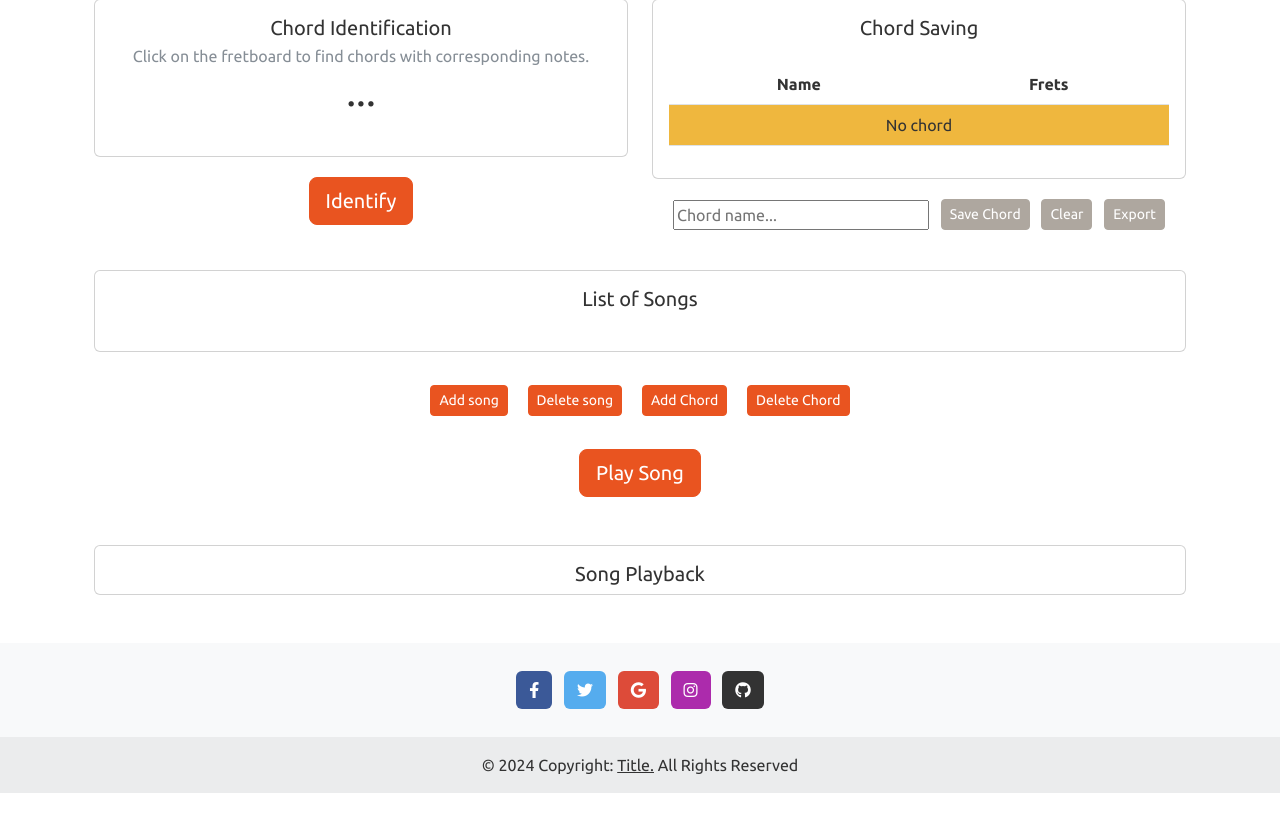
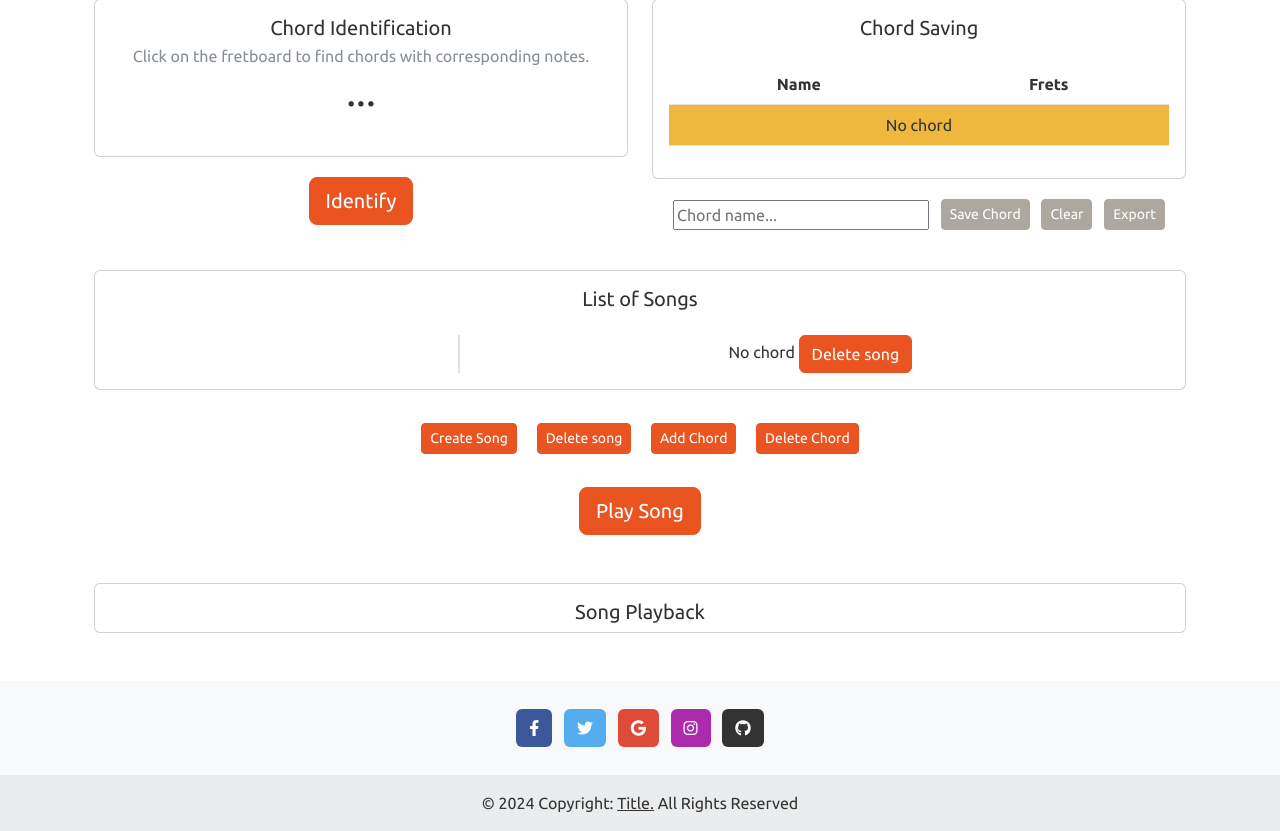
Before and after one commit to BaileyThorpTecht/L6SD_24T4_Capstone_MusicWebsite, a Django app: page / in a window 1280 px wide. Shown: the part 730-1561 px from the top of the page. Before the commit the page ends 1523 px from the top, so only its background shows below. Run offline with Django 5.2, Linux system fonts and the light colour scheme; data that the repository does not hold is empty; some libraries are stand-ins or nearby versions.

Commit message:
add chord button added
got some views and ajax set up

```diff
--- a/musicwebsite/models.py
+++ b/musicwebsite/models.py
@@ -12,10 +12,6 @@ class Song(models.Model):
 
     # These are the fields related to the 'Song' model
     title = models.CharField(max_length=50)
-
-    # These are Timestaps for when the song was created or updated
-    created_at = models.DateTimeField(auto_now_add=True)
-    updated_at = models.DateTimeField(auto_now_add=True)
 
     def __str__(self):
         return super().__str__()
--- /dev/null
+++ b/musicwebsite/static/js/songs.js
@@ -0,0 +1,36 @@
+function updateSongList(innerHtml){
+    $("#js-song-container").html(innerHtml);
+}
+
+$("#js-song-section").on("click", ".js-create-song", createSong)
+
+function createSong(){
+  var btn = $(this);
+  $.ajax({
+    url: btn.attr("data-url"),
+    type: 'get',
+    dataType: 'json',
+
+    success: function (data) {
+      updateSongList(data.html_song_list);
+    }
+  });
+
+}
+
+
+$("#js-song-container").on("click", ".js-delete-song", deleteSong)
+
+function deleteSong(){
+  var btn = $(this);
+  $.ajax({
+    url: btn.attr("data-url"),
+    type: 'get',
+    dataType: 'json',
+
+    success: function (data) {
+      updateSongList(data.html_song_list);
+    }
+  });
+
+}
--- a/musicwebsite/templates/musicwebsite/index.html
+++ b/musicwebsite/templates/musicwebsite/index.html
@@ -15,7 +15,6 @@
     <script src="https://cdn.jsdelivr.net/npm/bootstrap@5.3.2/dist/js/bootstrap.bundle.min.js"></script>
 
     <!-- Scripts -->
-    <script src="{% static '/js/chords.js' %}"></script>
 
 
     <!-- Icon for website tab -->
@@ -151,13 +150,18 @@
       </div>
 
       <!-- List of Songs -->
-      <div class="text-center mb-5">
+      <div class="text-center mb-5" id="js-song-section">
         <div class="card mx-auto" style="width: 100%;">
           <h5 class="card-title mt-3">List of Songs</h5>
-          <div class="card-body"></div>
+          <div class="card-body container" id="js-song-container">
+            {% include 'musicwebsite/partial_song_list.html' %}
+          </div>
         </div>
         <div class="button-container">
-          <button class="btn btn-sm btn-primary me-3">Add song</button>
+          <button type="button"
+            data-url="{% url 'song_create' %}"
+            class="btn btn-sm btn-primary me-3 js-create-song">Create Song</button>
+
           <button class="btn btn-sm btn-primary me-3">Delete song</button>
           <button class="btn btn-sm btn-primary me-3" id="addChord">Add Chord</button>
           <button class="btn btn-sm btn-primary">Delete Chord</button>
@@ -831,5 +835,14 @@ $("#chord-table").on("click", ".js-play-chord", selectCustomChord);
 
 
 
+
+//#####################################
+//            SAVING SONGS
+//#####################################
+
+
 </script>
+
+<script src="{% static '/js/songs.js' %}"></script>
+
 {% endblock %}
--- /dev/null
+++ b/musicwebsite/templates/musicwebsite/partial_song_list.html
@@ -0,0 +1,20 @@
+<div class="row">
+    <div class="col-4 border-end border-2">
+        {% for song in songs %}
+
+        <button type="button"
+            data-url=""
+            class="btn btn-primary js-xx-song">Play: {{ song.title }}</button>
+
+        {% endfor %}
+    </div>
+    <div class="col-8">
+
+        {% include 'musicwebsite/partial_chord_list.html' with chords=songs.chords %} <!-- does this work? -->
+
+        <button type="button"
+            data-url="{% url 'song_delete' 1 %}"
+            class="btn btn-primary js-delete-song">Delete song</button>
+
+    </div>
+</div>
--- a/musicwebsite/urls.py
+++ b/musicwebsite/urls.py
@@ -6,4 +6,8 @@ urlpatterns = [
     re_path(r'^chords/load/$', views.chord_load, name='chord_load'),
     re_path(r'^chords/create/$', views.chord_create, name='chord_create'),
     re_path(r'^chords/(?P<id>\d+)/delete/$', views.chord_delete, name='chord_delete'),
+    re_path(r'^songs/create$', views.song_create, name='song_create'),
+    re_path(r'^songs/(?P<id>\d+)/load$', views.song_load, name='song_load'),
+    re_path(r'^songs/(?P<id>\d+)/update$', views.song_update, name='song_update'),
+    re_path(r'^songs/(?P<id>\d+)/delete$', views.song_delete, name='song_delete'),
 ]
--- a/musicwebsite/views.py
+++ b/musicwebsite/views.py
@@ -2,7 +2,7 @@ from django.shortcuts import render, redirect
 from django.http import HttpResponse, JsonResponse, HttpResponseRedirect
 from django.template import loader
 from django.urls import reverse
-from .models import Chord, User
+from .models import *
 
 from django.core import serializers
 from django.forms.models import model_to_dict
@@ -19,17 +19,9 @@ from .forms import ChordForm
 # The views.
 def index(request):
 
-    chordList = list(Chord.objects.all())
-
-    dictList = []
-    for x in chordList:
-        dictList.append(model_to_dict(x))
-
-    dataJSON = dumps(dictList)
-
     context = {
-        'data' : dataJSON,
-        'chords' : Chord.objects.all() #if this isnt here, then the page loads to quickly and the first ajax request to load the custom chords happens before the database is loaded and it fails to show custom chords lol
+        'chords' : Chord.objects.all(),
+        'songs' : Song.objects.all()
 
     }
     return render(request, 'musicwebsite/index.html', context)
@@ -95,3 +87,50 @@ def chord_delete(request, id):
 
 
     return JsonResponse(data)
+
+
+
+def song_list_render():
+    renderContext = {
+        'songs' : Song.objects.all()
+    }
+    return render_to_string('musicwebsite/partial_song_list.html', renderContext)
+
+
+
+
+
+
+
+def song_create(request):
+    data = dict()
+
+    Song.objects.create(
+        title="newsong",
+        user = User.objects.first(),
+    )
+
+
+    data['html_song_list'] = song_list_render()
+    return JsonResponse(data)
+
+def song_load(request):
+    data = dict()
+
+
+    data['html_song_list'] = song_list_render()
+    return JsonResponse(data)
+
+def song_update(request):
+    data = dict()
+
+
+    data['html_song_list'] = song_list_render()
+    return JsonResponse(data)
+
+def song_delete(request):
+    data = dict()
+
+
+    data['html_song_list'] = song_list_render()
+    return JsonResponse(data)
```
Also changed, not shown: musicwebsite/migrations/0005_remove_song_created_at_remove_song_updated_at.py (added), musicwebsite/static/js/chords.js (deleted).
